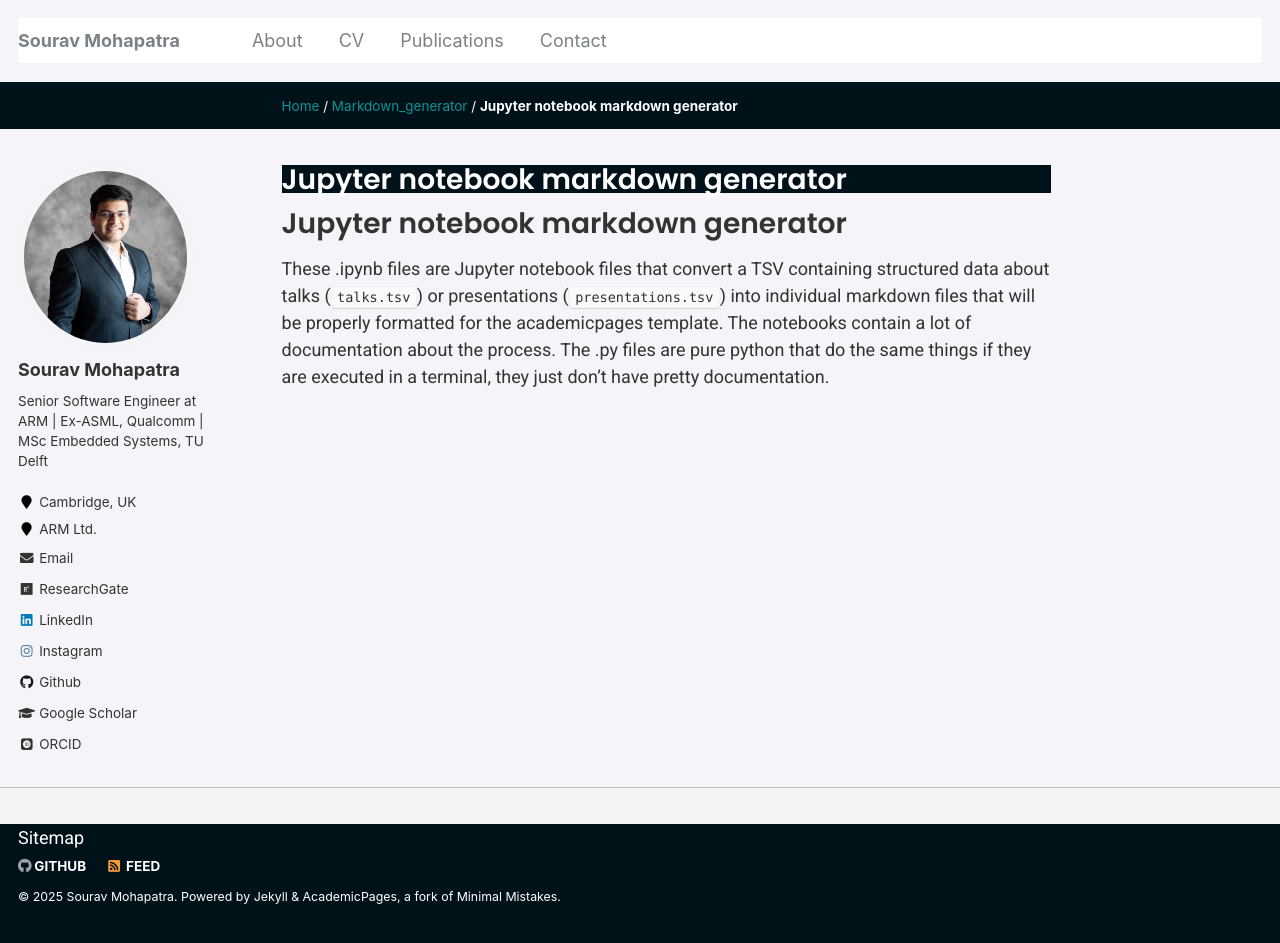
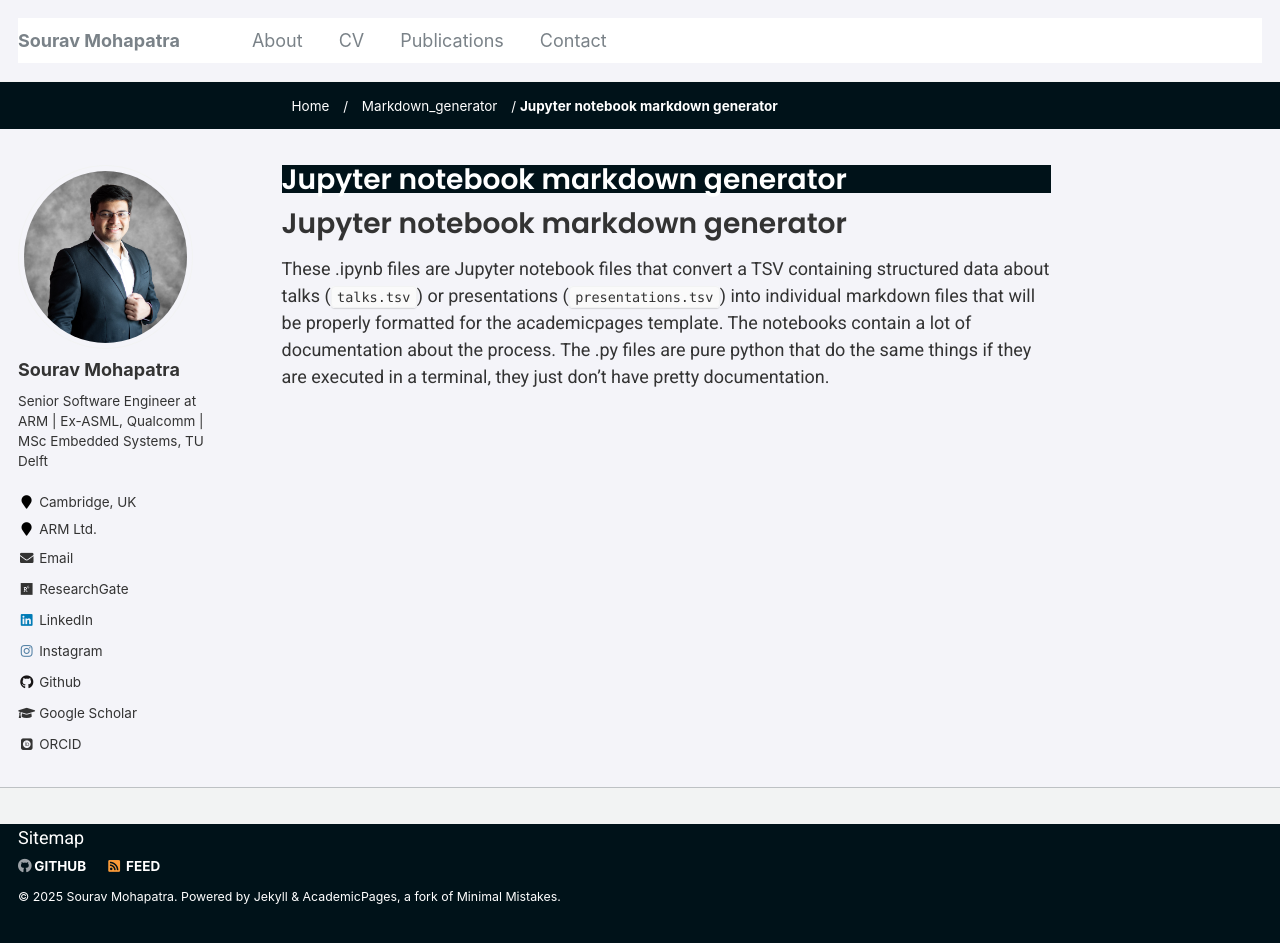
Before and after one commit to souravmohapatra/souravmohapatra.github.io, a Jekyll site: the page built from markdown_generator/readme.md, in a window 1280 px wide and 943 px high. Built offline with Jekyll 4.4.1, drawn with Linux system fonts in a browser that asks for light colours; some web fonts are replaced; our own code applies the rules of GitHub Pages for plain Markdown files.

Commit message:
Update main.scss

```diff
--- a/assets/css/main.scss
+++ b/assets/css/main.scss
@@ -95,6 +95,19 @@
     }
 }
 
+nav a {
+    color: #ffffff;
+    text-decoration: none;
+    padding: 0 10px;
+    transition: color 0.3s, border-bottom 0.3s;
+
+    &:hover {
+        color: #ee9b00;
+        border-bottom: 2px solid #ee9b00;
+    }
+}
+
+
 // Highlight active menu item
 .nav__item--active > a {
     color: #ee9b00; // Your hover color
```
